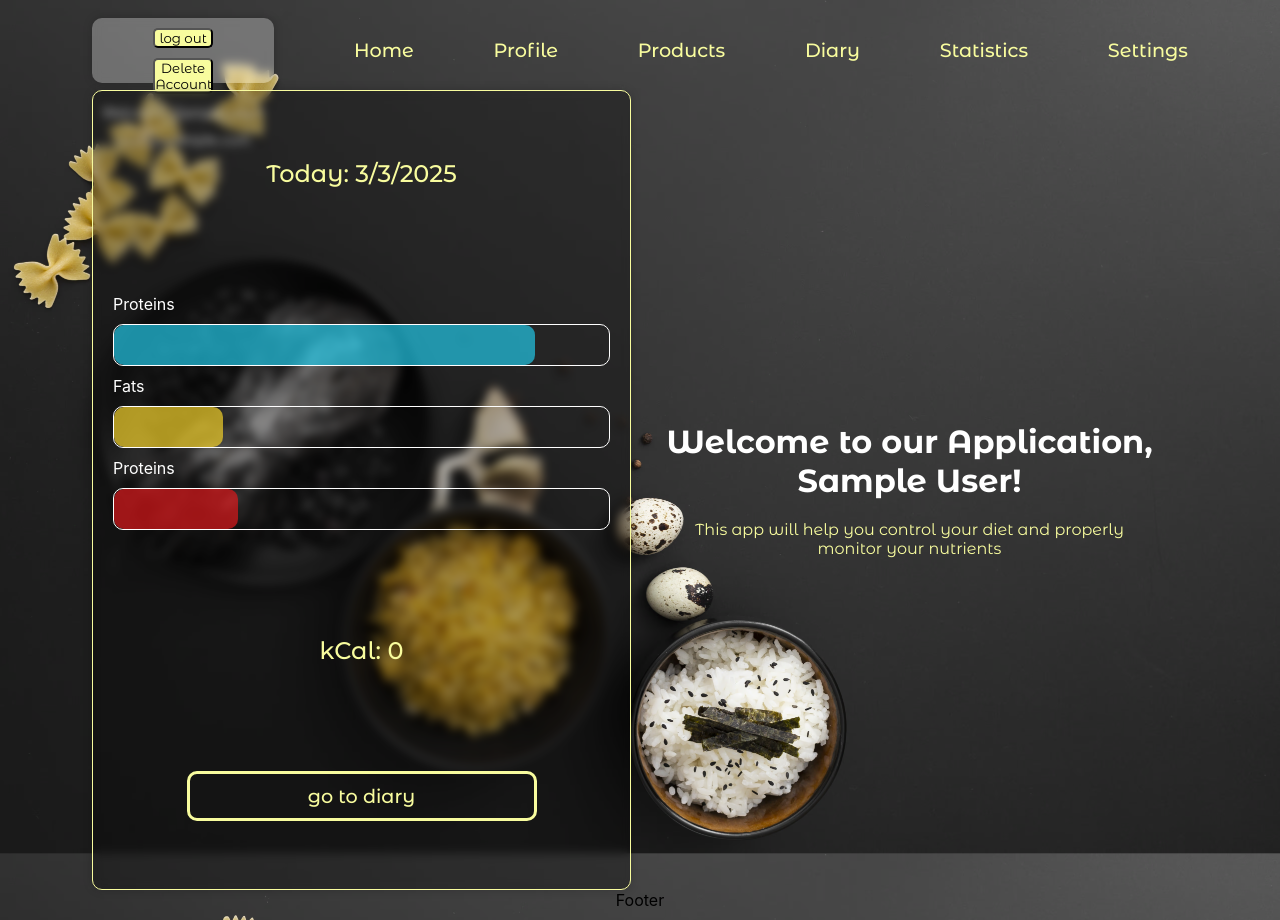
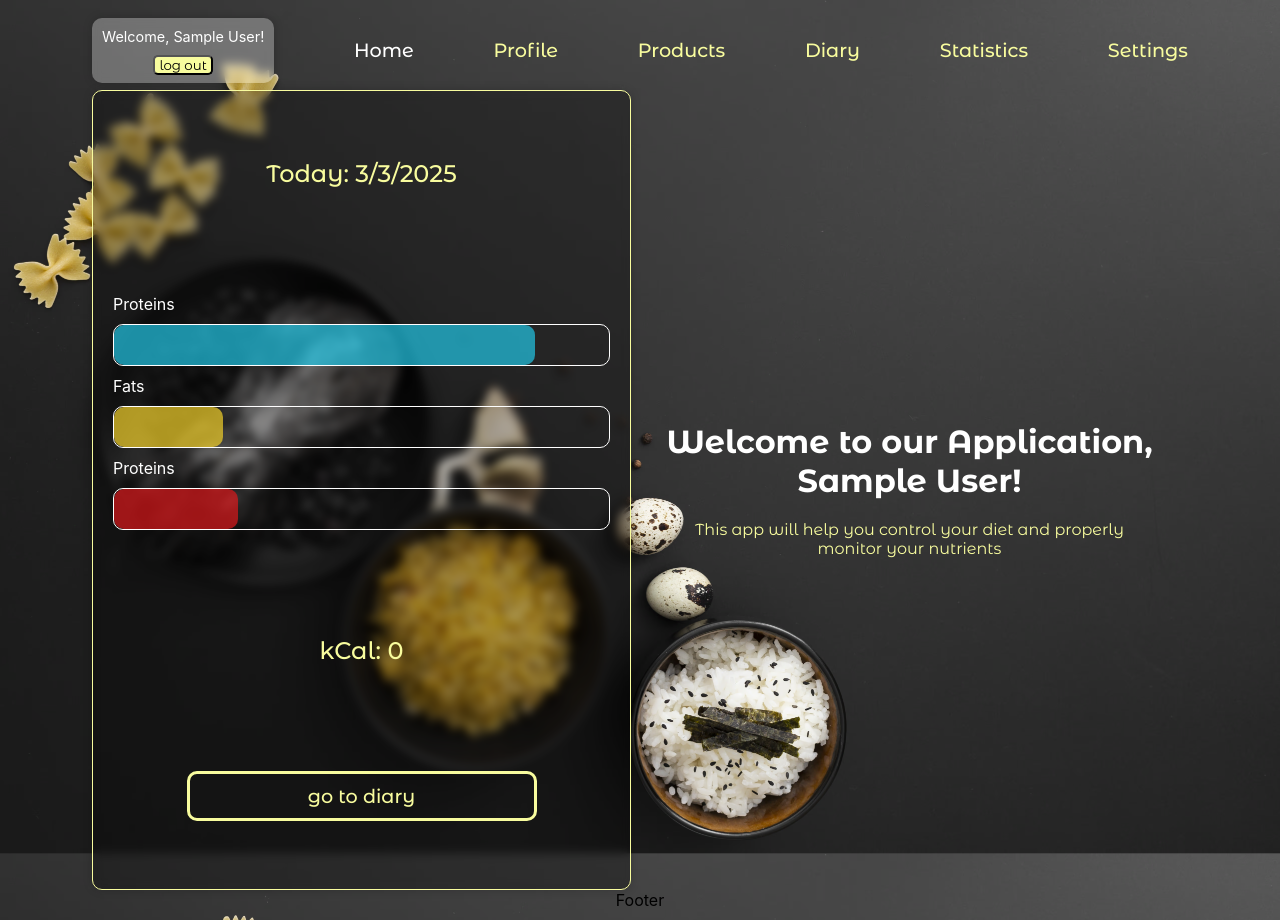
Before and after one commit to Bolbotunov/Gd-FD3-22-25_Bolbotunov, a React (Create React App) app in the folder myProject/: page /home in a window 1280 px wide. Built offline with nearby package versions, Linux system fonts and the light colour scheme; no server answers; sample sign-in values are in the browser's storage.

Commit message:
feat: add NavLink & routing to settings

```diff
--- a/myProject/src/components/authorization/UserInfo.tsx
+++ b/myProject/src/components/authorization/UserInfo.tsx
@@ -11,11 +11,12 @@ export default function UserInfo() {
   return (
     <div>
       {currentUser ? (
-        <SmallBlurContainer>
-           <LogoutButton/>
-          <DeleteUserBtn/>
+        <SmallBlurContainer to={'/settings'}>
+
+          {/* <DeleteUserBtn/> */}
           <UserInfoText>Welcome, {currentUser.userName}!</UserInfoText>
-          <UserInfoText >{currentUser.userEmail}</UserInfoText>
+          {/* <UserInfoText >{currentUser.userEmail}</UserInfoText> */}
+          <LogoutButton/>
 
         </SmallBlurContainer>
       ) : (
--- a/myProject/src/styles/Buttons.styled.tsx
+++ b/myProject/src/styles/Buttons.styled.tsx
@@ -41,6 +41,6 @@ export const BtnAuth = styled('button') `
    &:hover {
     color: ${props => props.theme.colors.MAIN_COLOR};
     background-color:${props => props.theme.colors.ERROR_COLOR};
-    cursor: pointer;
+    cursor: alias;
     }
 `
--- a/myProject/src/styles/Common.styled.jsx
+++ b/myProject/src/styles/Common.styled.jsx
@@ -1,5 +1,5 @@
 import { styled, css } from 'styled-components'
-
+import { Link } from 'react-router'
 
 export const FlexDiv = css`
   display: flex;
@@ -52,8 +52,9 @@ export const BlurContainer = styled('div')`
 `;
 
 
-export const SmallBlurContainer = styled('div')`
+export const SmallBlurContainer = styled(Link)`
   margin: 0px;
+  text-decoration: none;
   ${FlexDiv};
   color: ${props => props.theme.colors.WHITE_COLOR};
   justify-content: space-around;
@@ -68,8 +69,6 @@ export const SmallBlurContainer = styled('div')`
   transition: .5s all;
 
   &:hover {
-    color: ${props => props.theme.colors.BLACK_COLOR};
-    background-color: ${props => props.theme.colors.MAIN_COLOR_30};
     cursor: pointer;
     }
 `;
--- a/myProject/src/styles/Fonts.styled.jsx
+++ b/myProject/src/styles/Fonts.styled.jsx
@@ -1,5 +1,5 @@
 import { styled, css } from 'styled-components'
-import { Link } from 'react-router'
+import { NavLink } from 'react-router'
 
 export const FontsFamily = css`
     font-family: 'Montserrat Alternates', sans-serif;
@@ -32,14 +32,18 @@ export const InformationTextOk = styled('h4')`
 `
 
 
-export const FontsHeaderStyle = styled(Link)`
+export const FontsHeaderStyle = styled(NavLink)`
     ${FontsFamily};
     font-size: 1.2rem;
     font-weight: 500;
     color: ${props => props.theme.colors.MAIN_COLOR};
 
+
     &:hover {
     color: ${props => props.theme.colors.WHITE_COLOR};
+    }
+    &.active {
+     color: ${props => props.theme.colors.WHITE_COLOR};
     }
 `
 
```
